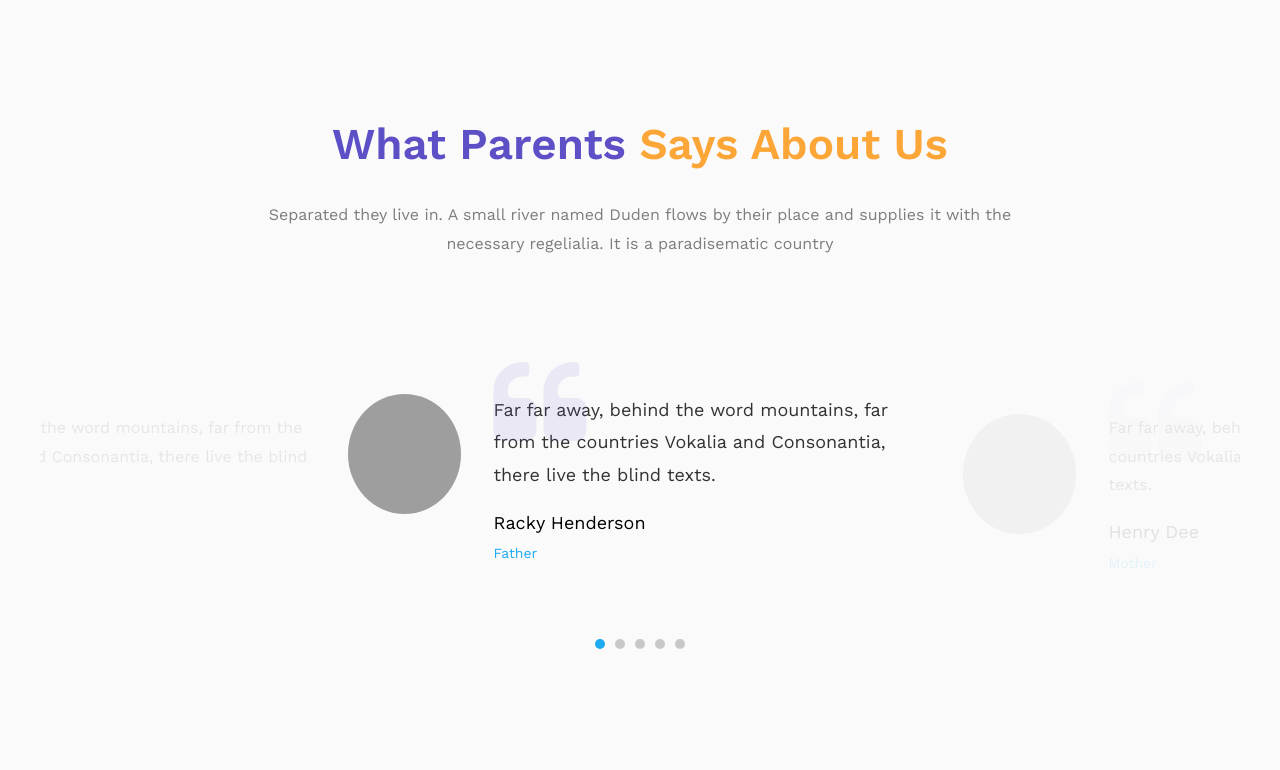
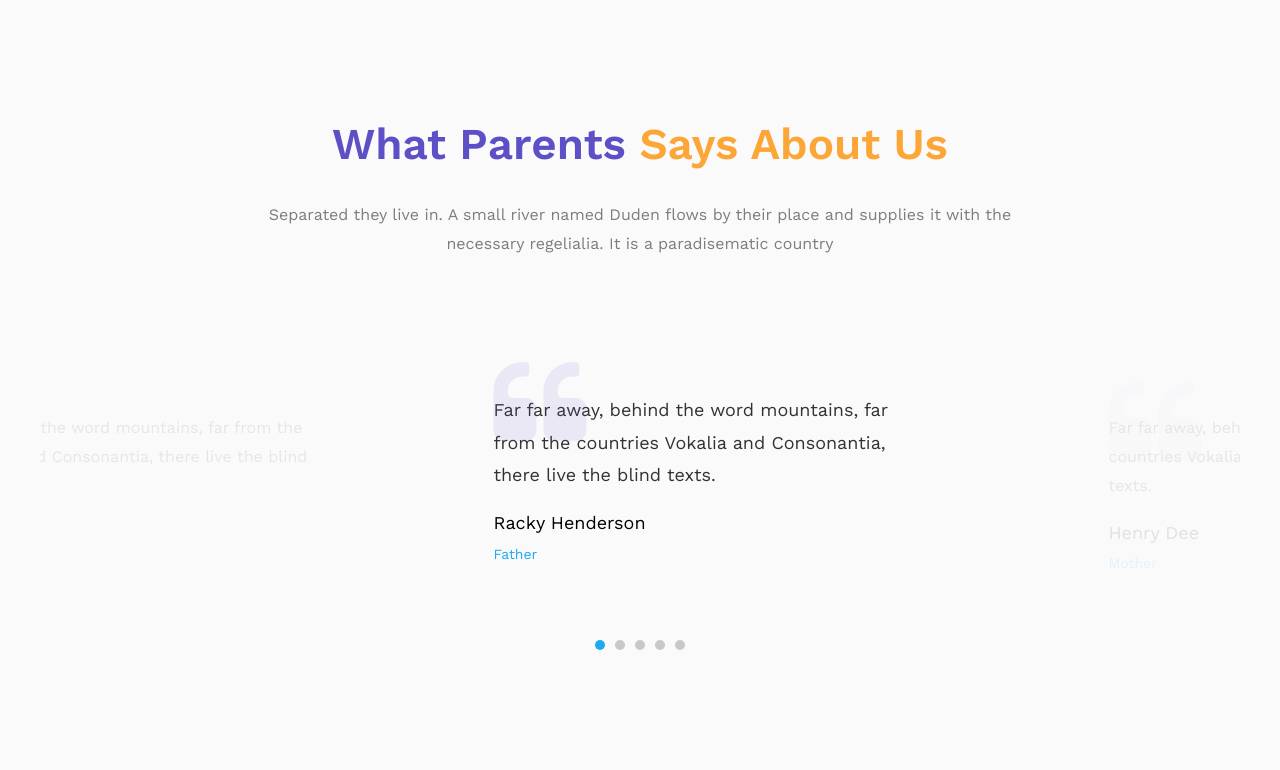
Before and after one commit to Stephen-Akpebi/novel, a Django app: page / in a window 1280 px wide. Shown: the part 3952-4722 px from the top of the page. Run offline with Django 4.2, Linux system fonts and the light colour scheme; data that the repository does not hold is empty; some libraries are stand-ins or nearby versions; some web fonts are replaced; grey boxes are pictures that could not be loaded.

Commit message:
novel for heroku

```diff
--- a/novel/templates/novel/index.html
+++ b/novel/templates/novel/index.html
@@ -159,9 +159,6 @@
 						<h2>Teaching Your Child Some Good Manners</h2>
 						<p class="mb-0">A small river named Duden flows by their place and supplies it with the necessary regelialia. It is a paradisematic country, in which roasted parts of sentences fly into your mouth.</p>
 					</div>
-					<div class="col-md-3 d-flex align-items-center">
-						<p class="mb-0"><a href="#" class="btn btn-secondary px-4 py-3">Take a Course</a></p>
-					</div>
 				</div>
 			</div>
 		</section>
@@ -281,7 +278,7 @@
 			<div class="carousel-testimony owl-carousel">
 				<div class="item">
 				<div class="testimony-wrap d-flex">
-					<div class="user-img mr-4" style="background-image: url({% static 'images/teacher-1.jpg' %})">
+					<div class="user-img mr-4" style="background-image: url()">
 					</div>
 					<div class="text ml-2 bg-light">
 					<span class="quote d-flex align-items-center justify-content-center">
@@ -295,7 +292,7 @@
 				</div>
 				<div class="item">
 				<div class="testimony-wrap d-flex">
-					<div class="user-img mr-4" style="background-image: url({% static 'images/teacher-2.jpg' %})">
+					<div class="user-img mr-4" style="background-image: url()">
 					</div>
 					<div class="text ml-2 bg-light">
 					<span class="quote d-flex align-items-center justify-content-center">
@@ -309,7 +306,7 @@
 				</div>
 				<div class="item">
 				<div class="testimony-wrap d-flex">
-					<div class="user-img mr-4" style="background-image: url({% static 'images/teacher-3.jpg' %})">
+					<div class="user-img mr-4" style="background-image: url()">
 					</div>
 					<div class="text ml-2 bg-light">
 					<span class="quote d-flex align-items-center justify-content-center">
@@ -323,7 +320,7 @@
 				</div>
 				<div class="item">
 				<div class="testimony-wrap d-flex">
-					<div class="user-img mr-4" style="background-image: url({% static 'images/teacher-4.jpg' %})">
+					<div class="user-img mr-4" style="background-image: url()">
 					</div>
 					<div class="text ml-2 bg-light">
 					<span class="quote d-flex align-items-center justify-content-center">
@@ -337,7 +334,7 @@
 				</div>
 				<div class="item">
 				<div class="testimony-wrap d-flex">
-					<div class="user-img mr-4" style="background-image: url({% static 'images/teacher-1.jpg' %})">
+					<div class="user-img mr-4" style="background-image: url()">
 					</div>
 					<div class="text ml-2 bg-light">
 					<span class="quote d-flex align-items-center justify-content-center">
```
Also changed, not shown: novel/templates/novel/about.html (+5 -5 lines).
